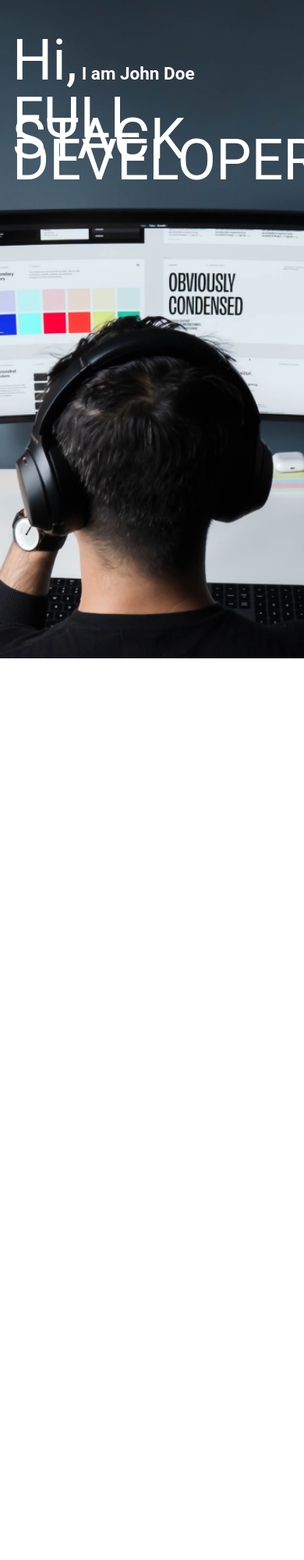
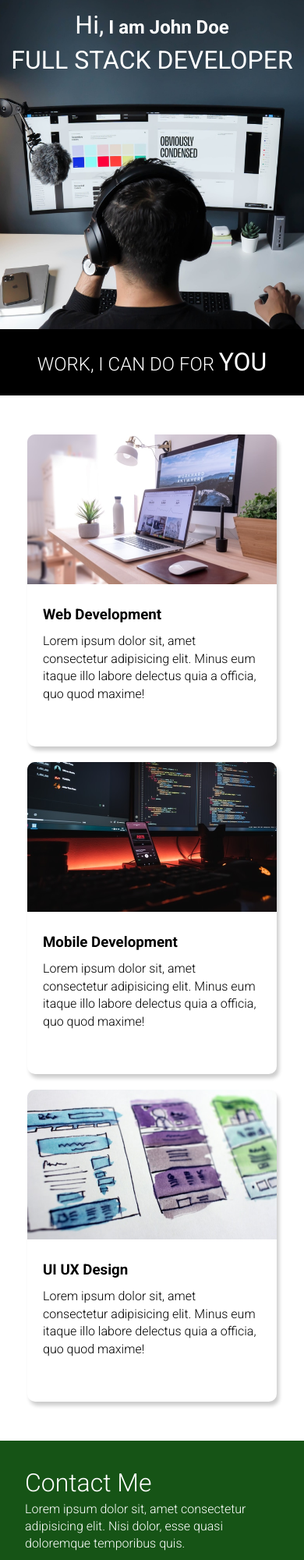
Before and after one commit to EmraanIqbal/projects-html-css, a plain HTML site: page Landing-page/index.html in a window 390 px wide. Shown: the top 2000 px of the page at 78% size. Before the commit the page ends 844 px from the top, so only its background shows below. Drawn offline with Linux system fonts and the light colour scheme.

Commit message:
responsive

```diff
--- a/Landing-page/index.html
+++ b/Landing-page/index.html
@@ -8,11 +8,83 @@
     <link rel="stylesheet" href="style.css" />
   </head>
   <body>
-    <section class="hero-section">
-      <div class="text-container">
+    <section class="hero_section">
+      <div class="text_container">
         <h2><span class="lg_text">Hi,</span> I am John Doe</h2>
         <h1 class="lg_text">FULL STACK DEVELOPER</h1>
       </div>
     </section>
+    <section class="black_box">
+      <h2>WORK, I CAN DO FOR <span>YOU</span></h2>
+    </section>
+    <section class="work">
+      <div class="grid_item">
+        <div class="card">
+          <div class="image_container">
+            <img src="images/web.png" alt="not found" />
+          </div>
+          <div class="card_content">
+            <h3>Web Development</h3>
+            <p>
+              Lorem ipsum dolor sit, amet consectetur adipisicing elit. Minus
+              eum itaque illo labore delectus quia a officia, quo quod maxime!
+            </p>
+          </div>
+        </div>
+      </div>
+
+      <div class="grid_item">
+        <div class="card">
+          <div class="image_container">
+            <img src="images/mobile.png" alt="not found" />
+          </div>
+          <div class="card_content">
+            <h3>Mobile Development</h3>
+            <p>
+              Lorem ipsum dolor sit, amet consectetur adipisicing elit. Minus
+              eum itaque illo labore delectus quia a officia, quo quod maxime!
+            </p>
+          </div>
+        </div>
+      </div>
+
+      <div class="grid_item">
+        <div class="card">
+          <div class="image_container">
+            <img src="images/uiux.png" alt="not found" />
+          </div>
+          <div class="card_content">
+            <h3>UI UX Design</h3>
+            <p>
+              Lorem ipsum dolor sit, amet consectetur adipisicing elit. Minus
+              eum itaque illo labore delectus quia a officia, quo quod maxime!
+            </p>
+          </div>
+        </div>
+      </div>
+    </section>
+    <section class="bottom_section">
+      <div class="contact">
+        <h2>Contact Me</h2>
+        <p>
+          Lorem ipsum dolor sit, amet consectetur adipisicing elit. Nisi dolor,
+          esse quasi doloremque temporibus quis.
+        </p>
+        <p>emraan@example.test</p>
+      </div>
+      <div class="about">
+        <h2>About Me</h2>
+
+        <p>
+          Lorem ipsum dolor sit, amet consectetur adipisicing elit. Nisi dolor,
+          esse quasi doloremque temporibus quis.
+        </p>
+        <p>
+          Lorem ipsum dolor sit, amet consectetur adipisicing elit. Nisi dolor,
+          esse quasi doloremque temporibus quis.
+        </p>
+      </div>
+    </section>
+    <footer>Project By Emraan Iqbal</footer>
   </body>
 </html>
--- a/Landing-page/style.css
+++ b/Landing-page/style.css
@@ -1,37 +1,138 @@
-*{
+@import url("https://fonts.googleapis.com/css2?family=Roboto:ital,wght@0,100;0,300;0,400;0,500;0,700;0,900;1,100;1,300;1,400;1,500;1,700;1,900&display=swap");
+* {
   margin: 0;
   padding: 0;
   box-sizing: border-box;
 }
 
-html, body {
-    height: 100%;
-    margin: 0;
-    font-size: 15px;
-    font-family: 'Roboto', sans-serif;
-    font-weight: 400;
-    line-height: 1.8em;
+html,
+body {
+  line-height: 1.4;
+  font-weight: 300;
+  font-family: "Roboto", sans-serif;
 }
 
-.hero-section {
-background-image: url('./images/developer.png');
-min-height: 100%;
+.hero_section {
+  background-image: url(images/developer.png);
+  min-height: 100vh;
   background-position: center;
   background-size: cover;
   background-repeat: no-repeat;
 }
-
-.text-container  {
+.text_container {
   color: white;
   max-width: 900px;
   margin: 0 auto;
   padding-top: 64px;
   padding-left: 16px;
 }
-.text-container h2 {
-    margin-bottom: 30px;
-}
 .lg_text {
   font-size: 72px;
   font-weight: 400;
 }
+.black_box {
+  background-color: #000;
+  padding: 20px;
+}
+.black_box h2 {
+  font-size: 72px;
+  color: white;
+  text-align: center;
+  font-weight: 300;
+}
+
+.black_box h2 span {
+  font-weight: 400;
+  font-size: 96px;
+}
+.work {
+    display: grid;
+    gap: 20px;
+    grid-template-columns: repeat(auto-fit, minmax(320px, 1fr));
+    max-width: 1100px;
+    margin: 50px auto;
+}
+.card {
+    max-width: 320px;
+    height: 400px;
+    border-radius: 10px;
+    box-shadow: 3px 5px 5px rgba(1, 1, 1, 0.2);
+}
+.card:hover{
+    transform: scale(1.04);
+    cursor: pointer;
+}
+.grid_item {
+    display: flex;
+    justify-content: center;
+    align-items: center ;
+}
+.card_content {
+    padding: 20px;
+}
+.card_content h3 {
+    margin-bottom: 10px;
+}
+.bottom_section {
+    display: flex;
+
+}
+.contact {
+    background-color: rgb(22, 84, 22);
+}
+.about {
+    background-color: rgb(148, 45, 45);
+}
+.contact,
+.about {
+  min-height: 300px;
+  padding: 32px;
+  color: white;
+}
+.about h2,
+.contact h2 {
+  font-size: 64px;
+  font-weight: 300;
+}
+.about p,
+.contact p {
+  margin-bottom: 20px;
+}
+
+footer {
+  text-align: center;
+  text-transform: uppercase;
+  background-color: #000;
+  padding: 20px;
+  color: white;
+}
+
+@media (max-width: 786px) {
+    .hero_section {
+      min-height: 50vh;
+    }
+    .text_container {
+      padding: 10px 0;
+      text-align: center;
+    }
+    .lg_text {
+      font-size: 32px;
+    }
+    .black_box h2 {
+      font-size: 24px;
+    }
+    .black_box h2 span {
+      font-weight: 400;
+      font-size: 32px;
+    }
+    .bottom_section {
+      flex-direction: column;
+    }
+    h1 {
+      font-size: 32px;
+    }
+    .about h2,
+    .contact h2 {
+      font-size: 32px;
+    }
+  }
```
Lines whose indentation alone changed are shown as unchanged.
